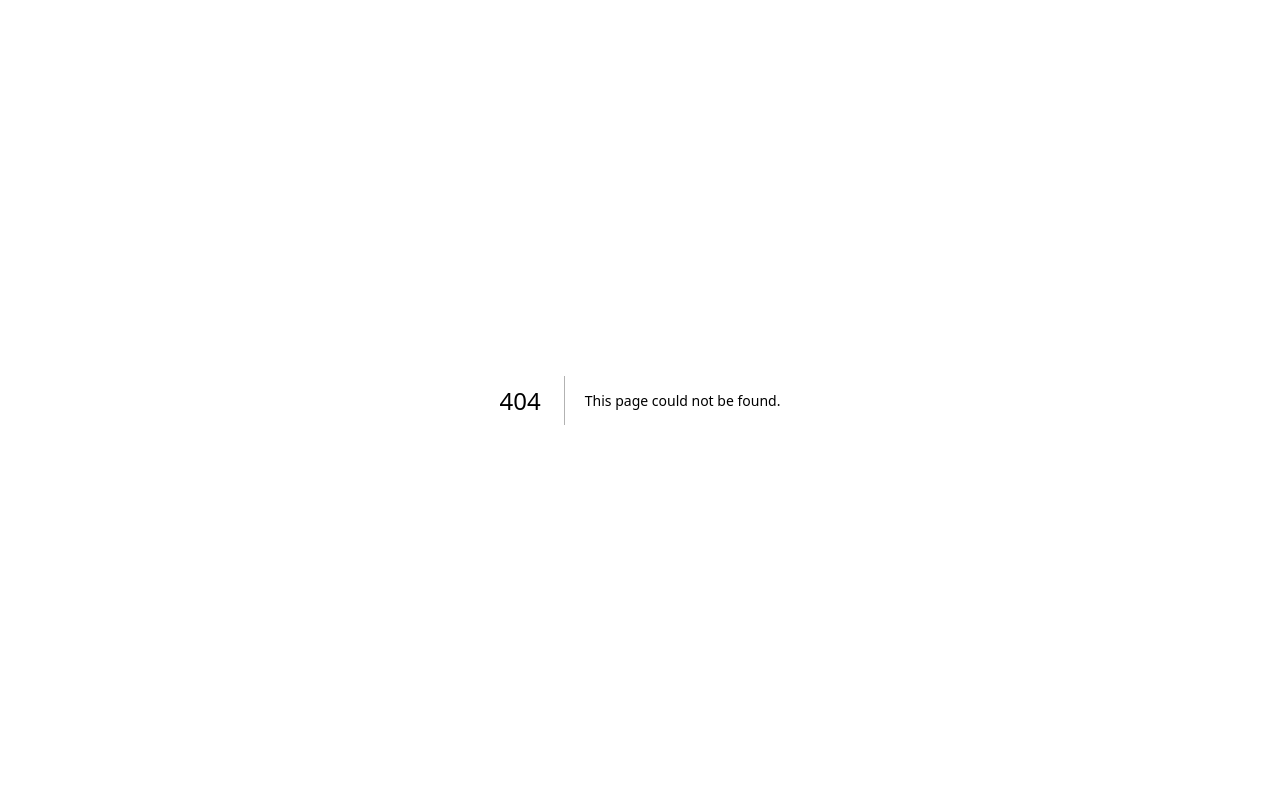
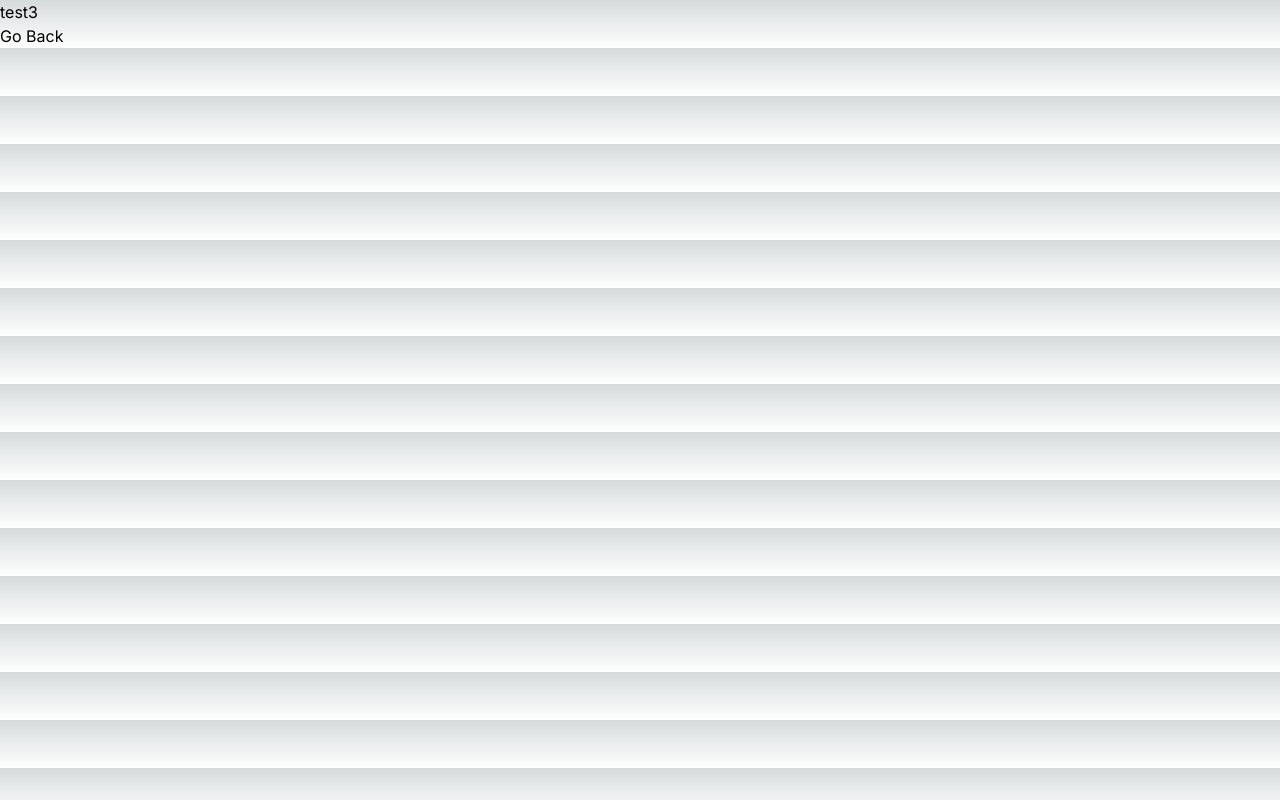
Before and after one commit to jirayaJP/nextjs, a Next.js app: page /page3 in a window 1280 px wide. Before the commit this address had no page. Built offline with nearby package versions, Linux system fonts and the light colour scheme.

Commit message:
add page

```diff
--- a/app/landing/page.tsx
+++ b/app/landing/page.tsx
@@ -5,6 +5,8 @@ import { useRouter } from "next/navigation";
 export default function HomePage() {
     const router = useRouter();
     return(
-        <><div>test2</div><Link href={"/testPage"}>Next</Link></>
+        <><div>test2</div><Link href={"/testPage"}>Next</Link>
+        <Link href={"/page3"}>page3</Link>
+        </>
     )
 }
--- /dev/null
+++ b/app/page3/page.tsx
@@ -0,0 +1,13 @@
+"use client";
+import Link from "next/link";
+import { useRouter } from "next/navigation";
+
+export default function TestPage() {
+  const router = useRouter();
+  return (
+    <>
+      <div>test3</div>
+      <div onClick={() => router.push(`/landing`)}>Go Back</div>
+    </>
+  );
+}
```
Also changed, not shown: 1 other file (tests, documents, lock files or other folders).
